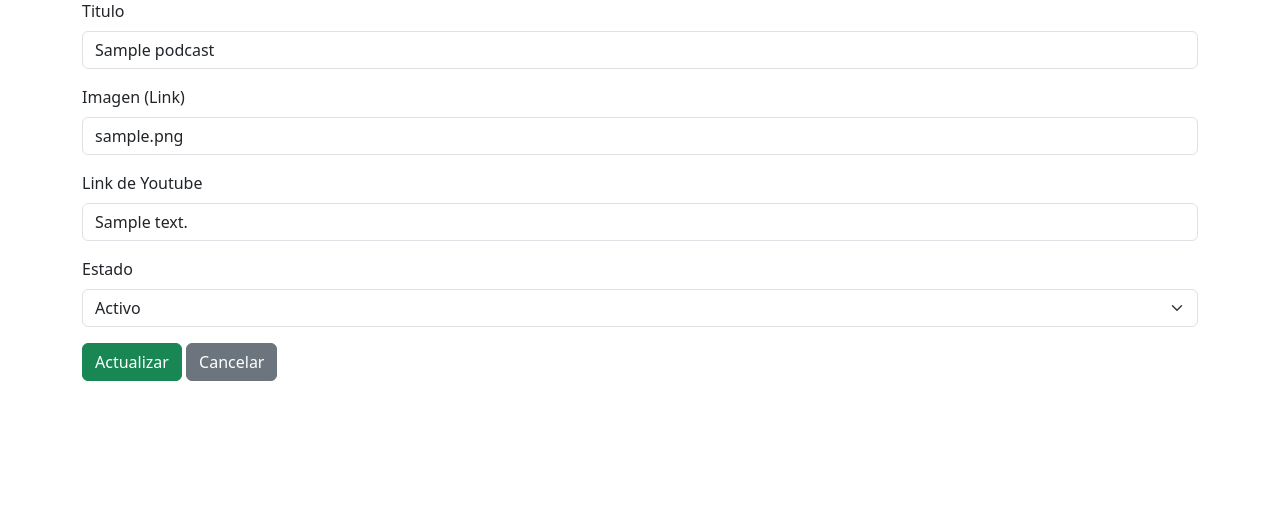
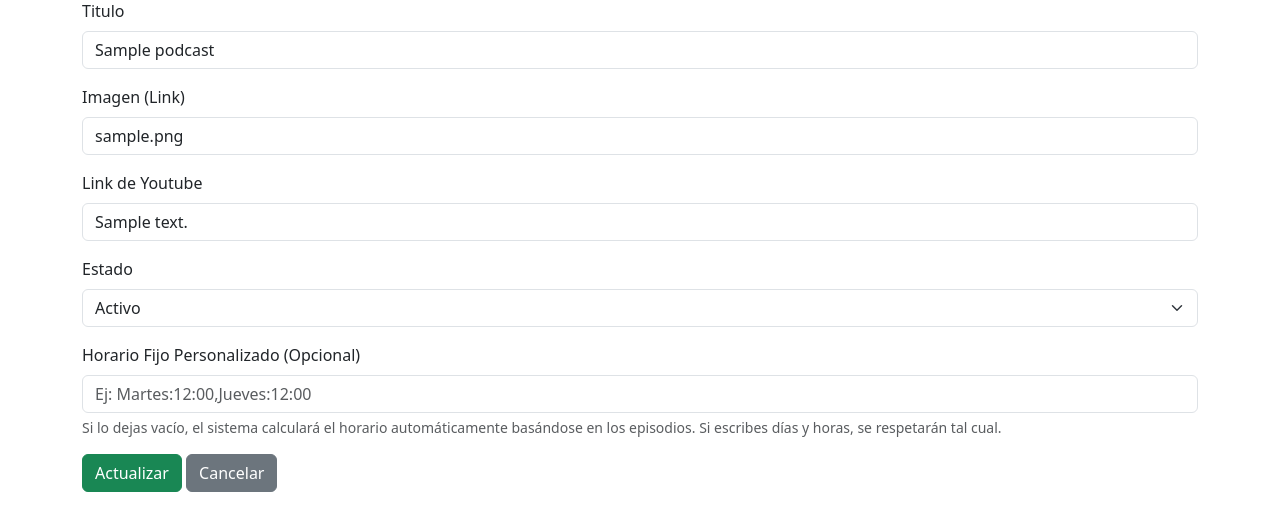
Before and after one commit to jeferson1754/podcast_manager, a PHP site: page /edit.php?type=podcasts&id=1 in a window 1280 px wide. Shown: the part 95-626 px from the top of the page. Run offline with PHP 8.4, Linux system fonts and the light colour scheme; tables that the repository leaves empty or names only in its code hold one stand-in row (values such as "Sample post").

Commit message:
Se hace el edit para horarios

```diff
--- a/edit.php
+++ b/edit.php
@@ -128,14 +128,14 @@ function ejecutar(mysqli $conn, string $sql, string $tipos, array $params): bool
 function campo(string $label, string $name, string $tipo, array $form, array $errores, string $extra = ''): void
 {
     $invalido = isset($errores[$name]);
-    ?>
+?>
     <div class="mb-3">
         <label class="form-label" for="<?= h($name) ?>"><?= h($label) ?></label>
         <input type="<?= h($tipo) ?>" class="form-control<?= $invalido ? ' is-invalid' : '' ?>"
             id="<?= h($name) ?>" name="<?= h($name) ?>" value="<?= h($form[$name] ?? '') ?>" required <?= $extra ?>>
         <div class="invalid-feedback"><?= h($errores[$name] ?? '') ?></div>
     </div>
-    <?php
+<?php
 }
 
 // ------------------------------------------------------------------
@@ -222,6 +222,7 @@ if ($_SERVER['REQUEST_METHOD'] === 'POST') {
                 'image' => post_texto('image'),
                 'link'  => post_texto('link'),
                 'state' => post_texto('state'),
+                'schedule_custom' => post_texto('schedule_custom')
             ];
             if ($v['title'] === '' || mb_strlen($v['title']) > TITULO_MAX) {
                 $errores['title'] = 'El título es obligatorio (máx. ' . TITULO_MAX . ' caracteres).';
@@ -238,12 +239,11 @@ if ($_SERVER['REQUEST_METHOD'] === 'POST') {
             if (!$errores) {
                 $ok = ejecutar(
                     $conn,
-                    "UPDATE podcasts SET title = ?, image = ?, description = ?, state = ? WHERE id = ?",
-                    'ssssi',
-                    [$v['title'], $v['image'], $v['link'], $v['state'], $id]
+                    "UPDATE podcasts SET title = ?, image = ?, description = ?, state = ?, schedule_custom = ? WHERE id = ?",
+                    'sssssi',
+                    [$v['title'], $v['image'], $v['link'], $v['state'], $v['schedule_custom'], $id]
                 );
             }
-
         } elseif ($type === $temporadas) {
             // El podcast de una temporada no se cambia desde aquí, solo el número
             $number = post_entero('number', 0, NUMERO_MAX);
@@ -263,7 +263,6 @@ if ($_SERVER['REQUEST_METHOD'] === 'POST') {
             if (!$errores) {
                 $ok = ejecutar($conn, "UPDATE seasons SET number = ? WHERE id = ?", 'ii', [$number, $id]);
             }
-
         } elseif ($type === $episodios) {
             $seasonId = post_entero('season_id', 1, PHP_INT_MAX);
             $number   = post_entero('number', 0, NUMERO_MAX);
@@ -344,6 +343,14 @@ if ($_SERVER['REQUEST_METHOD'] === 'POST') {
                     <div class="invalid-feedback"><?= h($errores['state'] ?? '') ?></div>
                 </div>
 
+                <div class="mb-3">
+                    <label for="schedule_custom" class="form-label">Horario Fijo Personalizado (Opcional)</label>
+                    <input type="text" class="form-control" id="schedule_custom" name="schedule_custom"
+                        value="<?= htmlspecialchars($podcast['schedule_custom'] ?? ''); ?>"
+                        placeholder="Ej: Martes:12:00,Jueves:12:00">
+                    <div class="form-text">Si lo dejas vacío, el sistema calculará el horario automáticamente basándose en los episodios. Si escribes días y horas, se respetarán tal cual.</div>
+                </div>
+
             <?php elseif ($type === $temporadas): ?>
 
                 <div class="mb-3">
@@ -369,7 +376,8 @@ if ($_SERVER['REQUEST_METHOD'] === 'POST') {
                 <?php campo('N° Capitulo', 'number', 'number', $form, $errores, 'min="0" max="' . NUMERO_MAX . '" step="1"'); ?>
                 <?php campo('Titulo', 'title', 'text', $form, $errores, 'maxlength="' . TITULO_MAX . '"'); ?>
                 <?php campo('Duración (máx. 10:00:00)', 'duration', 'text', $form, $errores, 'maxlength="8" inputmode="numeric" autocomplete="off"'); ?>
-                <?php // step="1" mantiene los segundos de la fecha al guardar ?>
+                <?php // step="1" mantiene los segundos de la fecha al guardar
+                ?>
                 <?php campo('Fecha de Publicacion', 'publish_date', 'datetime-local', $form, $errores, 'step="1"'); ?>
 
                 <script>
@@ -397,7 +405,7 @@ if ($_SERVER['REQUEST_METHOD'] === 'POST') {
                         input.addEventListener('input', function() {
                             input.value = formatear(input.value);
                             const msg = validar(input.value);
-                            input.setCustomValidity(msg);   // bloquea el envío si es inválido
+                            input.setCustomValidity(msg); // bloquea el envío si es inválido
                             input.classList.toggle('is-invalid', msg !== '');
                             feedback.textContent = msg;
                         });
```
